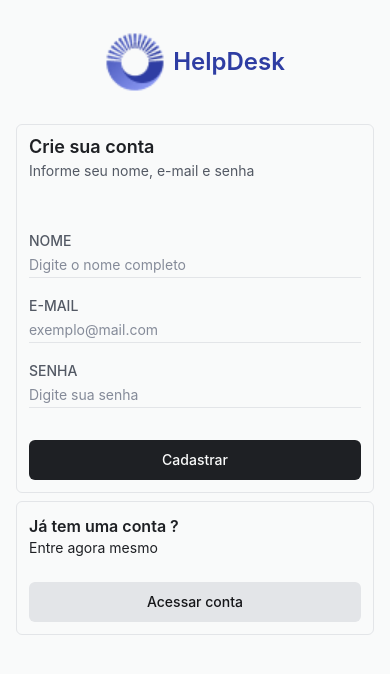
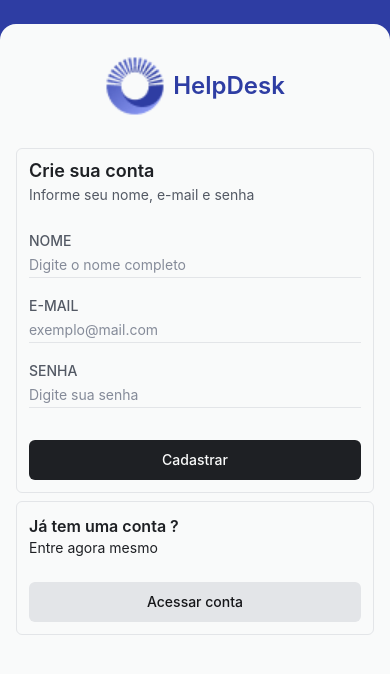
Before and after one commit to philipipastor/HelpDesk, a React (Vite) app: page /cadastro in a window 390 px wide. Shown: the top 674 px of the page. Built offline with nearby package versions, Linux system fonts and the light colour scheme.

Commit message:
style(ui): adapta componentes compartilhados e telas de autenticação

```diff
--- a/src/components/Avatar.tsx
+++ b/src/components/Avatar.tsx
@@ -20,7 +20,7 @@ export function Avatar({ name, variant = "primary" }: Props) {
         .slice(0, 2)
 
     return (
-        <div className={classMerge(["flex items-center justify-center rounded-full bg-blue-dark text-xs uppercase text-gray-600"], variants.Avatar[variant])}>
+        <div className={classMerge(["flex shrink-0 items-center justify-center rounded-full bg-blue-dark text-xs uppercase text-gray-600"], variants.Avatar[variant])}>
             {initials}
         </div>
     )
--- a/src/components/Button.tsx
+++ b/src/components/Button.tsx
@@ -16,6 +16,6 @@ const variants = {
 
 export function Button({children, type="button", variant = "default", ...rest}: Props){
     return(
-        <button className={classMerge([" flex items-center justify-center mt-6 w-full h-10 rounded-md bg-gray-200 py-1.5 text-sm font-medium leading-3 text-gray-600 transition-colors cursor-pointer hover:bg-gray-100 focus:outline-none focus:ring-1 focus:ring-gray-300 sm:py-2", variants.button[variant]])} type={type} {...rest}>{children}</button>
+        <button className={classMerge([" flex min-w-0 shrink-0 items-center justify-center mt-6 w-full h-10 rounded-md bg-gray-200 py-1.5 text-sm font-medium leading-3 text-gray-600 transition-colors cursor-pointer hover:bg-gray-100 focus:outline-none focus:ring-1 focus:ring-gray-300 sm:py-2", variants.button[variant]])} type={type} {...rest}>{children}</button>
     )
 }
--- a/src/components/Input.tsx
+++ b/src/components/Input.tsx
@@ -4,13 +4,13 @@ type Props = React.ComponentProps<"input"> & {
 
 export function Input({ legenda, ...rest }: Props){
     return(
-        <div>
-            <fieldset className="group h-full w-full flex justify-center items-center mt-4">
+        <div className="min-w-0">
+            <fieldset className="group h-full w-full min-w-0 flex justify-center items-center mt-4">
                 {legenda &&
                     <legend className="block text-sm font-medium uppercase leading-1.75 text-gray-300 group-focus-within:text-blue-base">{legenda}</legend>
                 }
 
-                <input className="mt-2 mb-2 block w-full border-0 border-b border-gray-500 bg-transparent px-0 py-1 text-sm leading-3 text-gray-100 outline-none placeholder:text-gray-400 focus:border-blue-base focus:ring-0" type="text" {...rest}/>
+                <input className="mt-2 mb-2 block w-full min-w-0 border-0 border-b border-gray-500 bg-transparent px-0 py-1 text-sm leading-3 text-gray-100 outline-none placeholder:text-gray-400 focus:border-blue-base focus:ring-0" type="text" {...rest}/>
             </fieldset>
         </div>
     )
--- a/src/components/Modal.tsx
+++ b/src/components/Modal.tsx
@@ -15,24 +15,24 @@ export function Modal({isOpen,title,onClose,children}: Props){
     }
 
     return createPortal(
-        <div className="fixed inset-0 z-50 flex items-center justify-center bg-black/50">
-            <div className="w-full max-w-md rounded-lg bg-gray-600">
+        <div className="fixed inset-0 z-50 flex items-center justify-center bg-black/50 p-4">
+            <div className="flex max-h-[calc(100dvh-2rem)] w-full min-w-0 max-w-md flex-col rounded-lg bg-gray-600 wrap-anywhere">
 
-                <header className="flex items-center justify-between border-b border-gray-500 px-6 py-4">
-                    <h2 className="font-semibold text-gray-200">
+                <header className="flex shrink-0 items-center justify-between gap-3 border-b border-gray-500 px-6 py-4">
+                    <h2 className="min-w-0 font-semibold text-gray-200">
                         {title}
                     </h2>
 
                     <button
                         type="button"
                         onClick={onClose}
-                        className="cursor-pointer"
+                        className="shrink-0 cursor-pointer"
                     >
                         <img src={iconClosed} alt="ícone de fechar"/>
                     </button>
                 </header>
 
-                <div className="p-6">
+                <div className="min-h-0 overflow-y-auto overscroll-contain p-6">
                     {children}
                 </div>
             </div>
--- a/src/components/Status.tsx
+++ b/src/components/Status.tsx
@@ -39,7 +39,7 @@ export function Status({ status }: Props) {
                 alt="ícone de status"
             />
 
-            {currentStatus.label}
+            <span>{currentStatus.label}</span>
         </span>
     )
 }
--- a/src/components/layout/AuthLayout.tsx
+++ b/src/components/layout/AuthLayout.tsx
@@ -3,8 +3,8 @@ import logo from "../../assets/Logo_IconDark.png"
 
 export function AuthLayout() {
   return (
-    <main className="min-h-screen bg-gray-600">
-      <div className="grid min-h-screen md:grid-cols-2">
+    <main className="min-h-screen bg-blue-dark pt-6 md:bg-gray-600 md:pt-0">
+      <div className="grid min-h-[calc(100dvh-1.5rem)] min-w-0 md:min-h-screen md:grid-cols-2">
 
         {/* Tela azul */}
         <section className="relative hidden overflow-hidden bg-blue-dark md:block">
@@ -57,7 +57,11 @@ export function AuthLayout() {
         <section
           className="
             flex
-            min-h-screen
+            min-w-0
+            min-h-[calc(100dvh-1.5rem)]
+            rounded-t-2xl
+            md:min-h-screen
+            md:rounded-none
             items-start
             justify-center
             bg-gray-600
@@ -68,7 +72,7 @@ export function AuthLayout() {
             sm:py-10
           "
         >
-          <div className="w-full max-w-100">
+          <div className="w-full min-w-0 max-w-100 wrap-anywhere">
             <div className="flex items-center justify-center mb-8">
                 <img src={logo} alt="ícone de logo" className="w-15 h-15"/>
                 <span className="pl-2 text-2xl text-blue-dark font-semibold">HelpDesk</span>
--- a/src/pages/NotFound.tsx
+++ b/src/pages/NotFound.tsx
@@ -1,6 +1,6 @@
 export function NotFound(){
     return (
-        <h1 className="flex items-center justify-center">
+        <h1 className="flex min-h-screen items-center justify-center px-4 py-8 text-center wrap-anywhere">
             Página não encontrada...
         </h1>
     )
--- a/src/pages/SignUp.tsx
+++ b/src/pages/SignUp.tsx
@@ -52,7 +52,7 @@ export function SignUp(){
         <div>
             <div className="rounded-md border border-gray-500 bg-gray-600 px-3 py-3 sm:px-4 sm:py-4">
 
-                <div className="mb-14">
+                <div className="mb-8 sm:mb-14">
                     <h2 className="text-lg font-semibold leading-5 text-gray-200 sm:text-xl sm:leading-6">
                         Crie sua conta
                     </h2>
```
